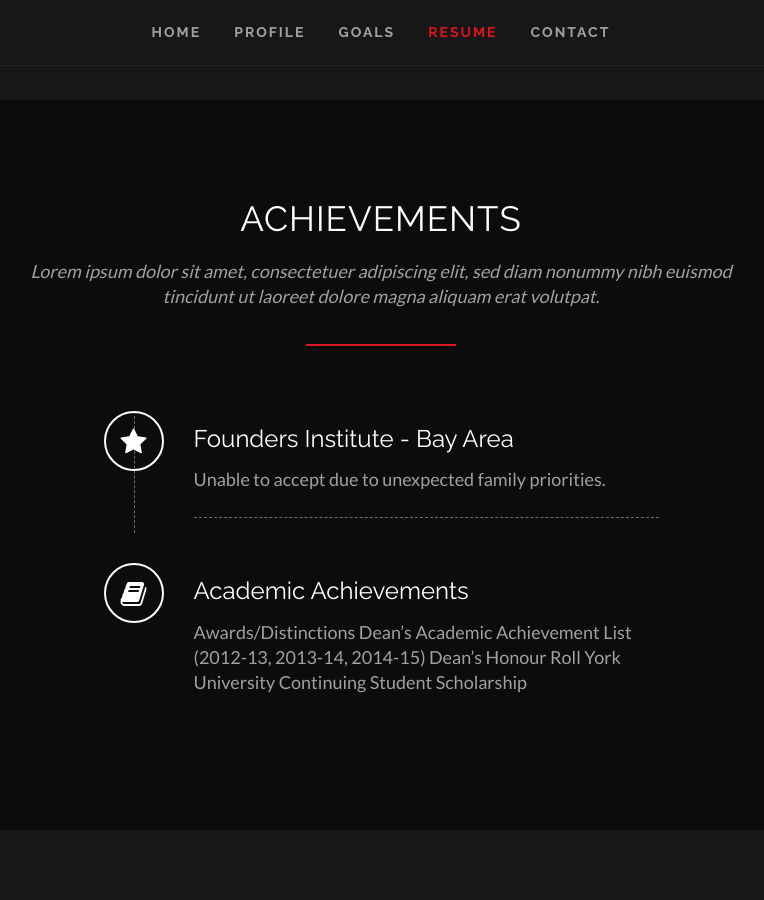
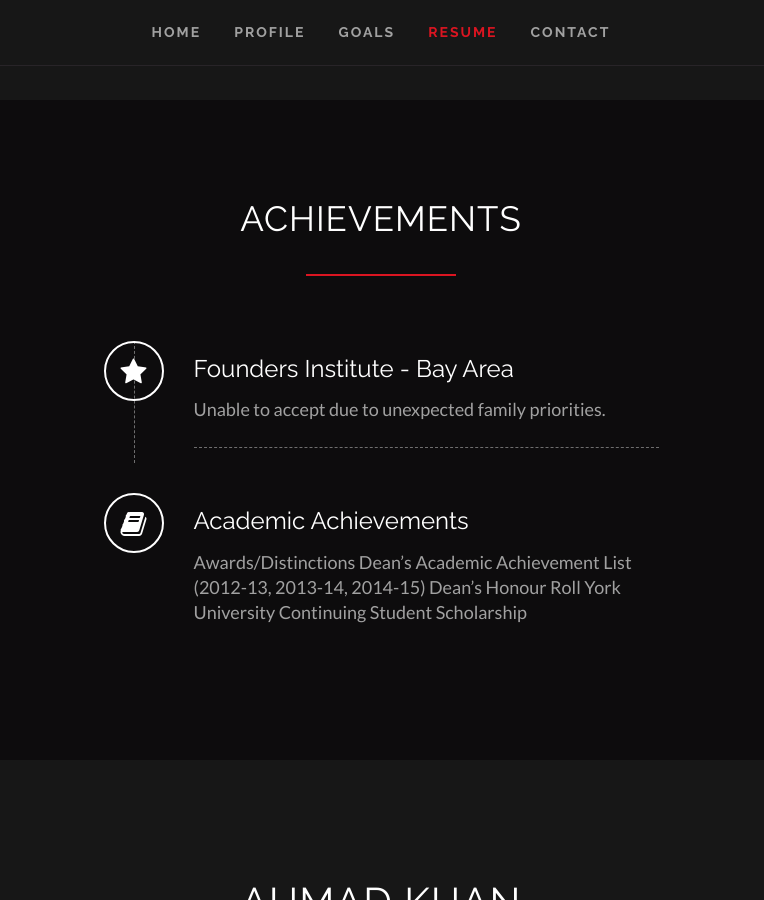
Before and after one commit to clearcareer/AhmadKhan, a Jekyll site: the page built from index.html, in a window 1280 px wide and 900 px high, scrolled down 3989 px. Shown: the whole window, without its empty margins (259-1023 px from the left). Built offline with Jekyll 4.4.1, drawn with Linux system fonts in a browser that asks for light colours; some web fonts are replaced; some of the changed lines change nothing that is shown.

Commit message:
Updated '/index.html' via CloudCannon

```diff
--- a/index.html
+++ b/index.html
@@ -52,11 +52,7 @@
     description: Unable to accept due to unexpected family priorities.
     icon: star
   - name: Academic Achievements
-    description: |-
-      Awards/Distinctions
-      Dean’s Academic Achievement List (2012-13, 2013-14, 2014-15)
-      Dean’s Honour Roll
-      York University Continuing Student Scholarship
+    description: "Awards/Distinctions\nDean’s Academic Achievement List \n             (2012-13, 2013-14, 2014-15)\n\nDean’s Honour Roll\n\nYork University Continuing Student Scholarship"
     icon: book
 social_icons:
   - name: Twitter
@@ -479,7 +475,7 @@
                     <div class="col-md-8 col-md-offset-2 text-center">
                         <h2 class="section-title editable">Achievements</h2>
 
-                        <p class="section-subtitle editable">Lorem ipsum dolor sit amet, consectetuer adipiscing elit, sed diam nonummy nibh euismod tincidunt ut laoreet dolore magna aliquam erat volutpat.</p>
+                        <p class="section-subtitle editable"></p>
 
                         <span class="divider center"></span>
                     </div>
```
